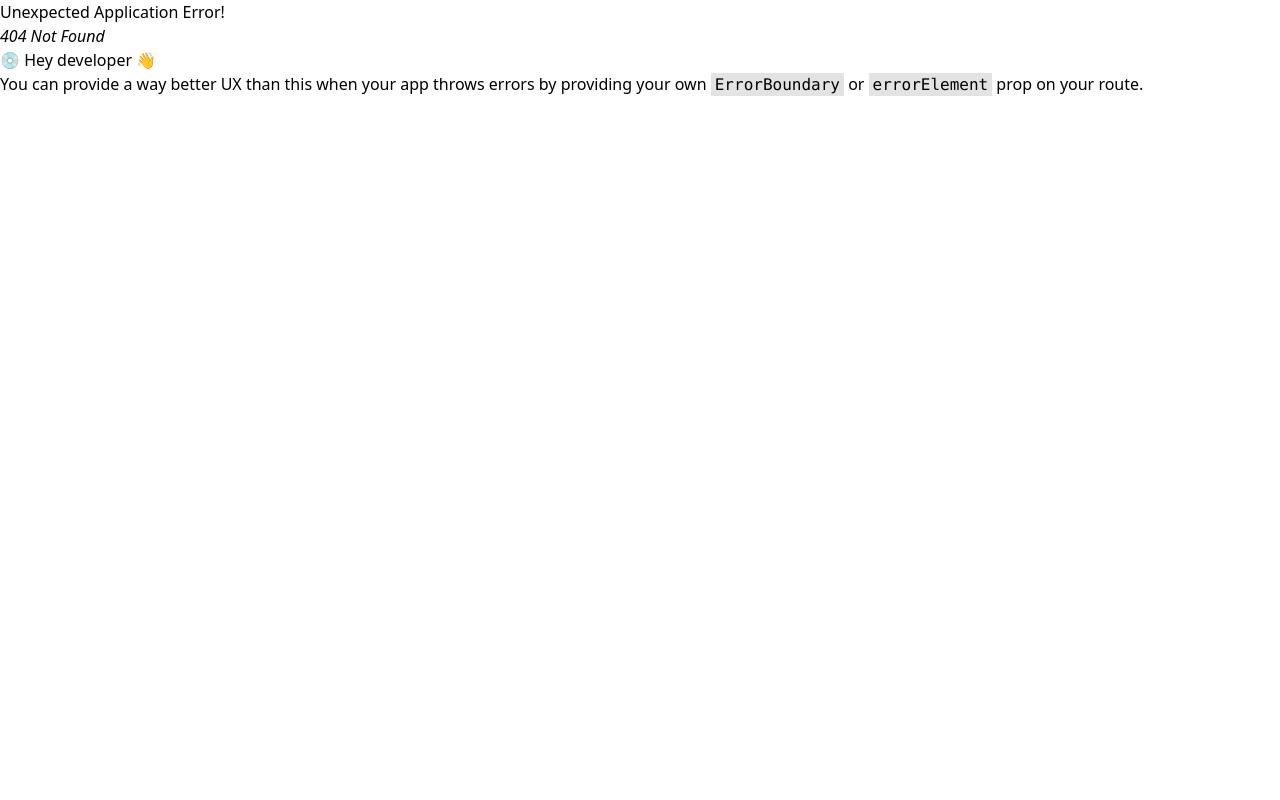
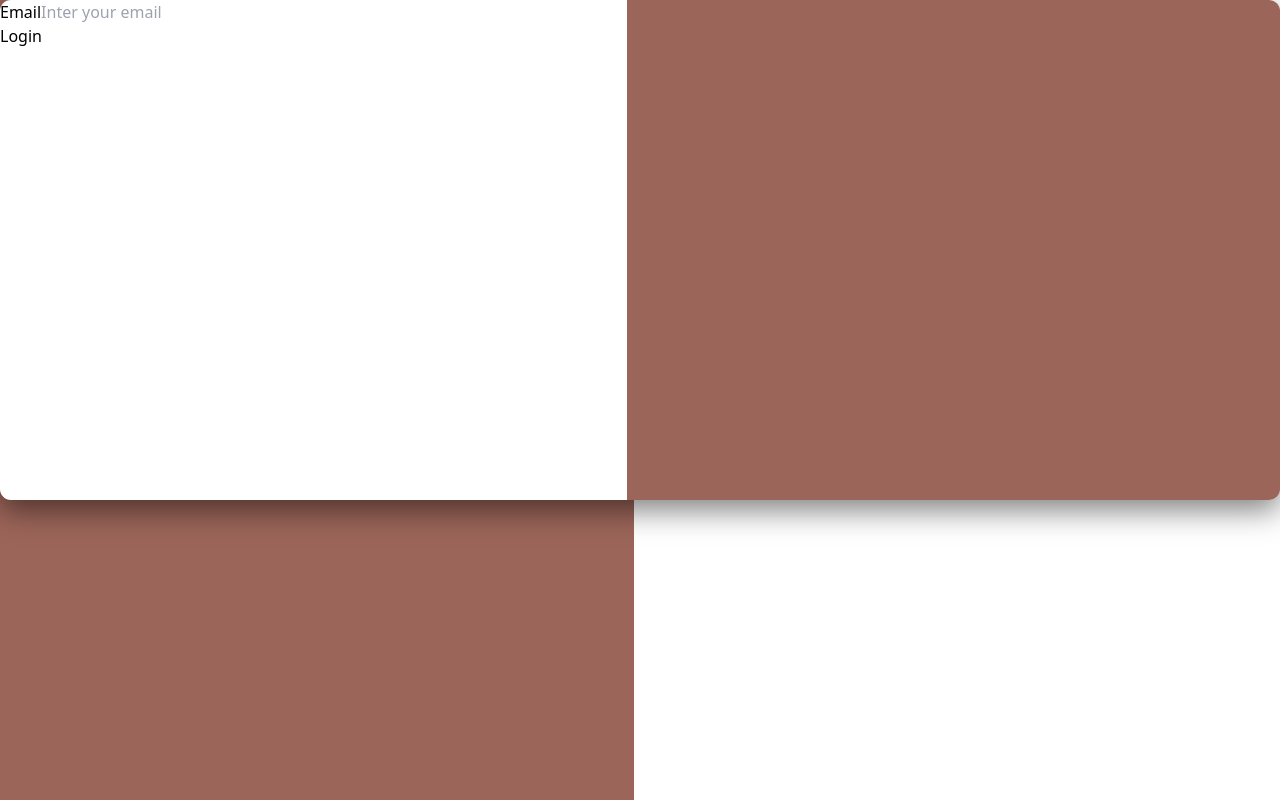
Before and after one commit to Jakbaraliyevv/AllProject, a React (Vite) app: page /getemail in a window 1280 px wide. Before the commit this address had no page. Built offline with nearby package versions, Linux system fonts and the light colour scheme.

Commit message:
login email finish

```diff
--- /dev/null
+++ b/src/components/auth/getemail/index.tsx
@@ -0,0 +1,194 @@
+import { useState } from "react";
+import { useAxios } from "../../../hooks/axios";
+import notificationApi from "../../../generic/notificition";
+import { LoadingOutlined } from "@ant-design/icons";
+import { useNavigate } from "react-router-dom";
+
+function GetEmail() {
+  const [email, setEmail] = useState("");
+  const [loading, setLoading] = useState(false);
+  const axios = useAxios();
+  const notify = notificationApi();
+  const navigate = useNavigate();
+
+  const validateEmail = (email: string) => {
+    const emailRegex = /^[^\s@]+@[^\s@]+\.[^\s@]+$/;
+    return emailRegex.test(email);
+  };
+  const getData = (e: React.FormEvent) => {
+    e.preventDefault();
+
+    if (!email) {
+      notify({ type: "full" });
+      return;
+    }
+
+    if (!validateEmail(email)) {
+      notify({ type: "forma" });
+      return;
+    }
+
+    setLoading(true);
+
+    axios({
+      url: "/reset-password",
+      method: "POST",
+      data: { email },
+    })
+      .then((data) => {
+        console.log(data);
+        notify({ type: "emaill" });
+        navigate("/verify");
+      })
+      .catch((error) => {
+        console.log(error);
+        notify({ type: "notEmail" });
+      })
+      .finally(() => setLoading(false));
+  };
+
+  return (
+    <section className="bgcolor">
+      <div className=" w-[90%] m-auto flex items-center justify-center h-full">
+        <div className="bgcolorKichik w-[60%]">
+          <div className="flex items-center justify-center w-[50%] p-9 h-full">
+            <form className="flex w-full  items-center justify-center flex-col gap-5">
+              <div className="flex flex-col gap-2 w-full ">
+                <label className="text-[17px] font-medium text-[#9c6559]">
+                  Email
+                </label>
+                <input
+                  required
+                  onChange={(e) => setEmail(e.target.value)}
+                  className="w-full border-[2px] border-[#9c6559] rounded-[6px] outline-none p-1"
+                  type="email"
+                  placeholder="Inter your email"
+                />
+              </div>
+
+              <button
+                onClick={(e) => getData(e)}
+                disabled={loading}
+                className={`w-full bg-[#9c6559] text-[#FFF] p-1.5 rounded-[6px] mt-4 transition-all duration-300 ${
+                  loading
+                    ? "opacity-50 cursor-not-allowed"
+                    : "hover:bg-[#854b41] opacity-100"
+                }`}
+              >
+                {loading ? <LoadingOutlined /> : "Login"}
+              </button>
+            </form>
+          </div>
+        </div>
+      </div>
+    </section>
+  );
+}
+
+export default GetEmail;
+
+// import { useState } from "react";
+// import { useAxios } from "../../../hooks/axios";
+// import notificationApi from "../../../generic/notificition";
+// import { LoadingOutlined } from "@ant-design/icons";
+// import { useNavigate } from "react-router-dom";
+
+// function GetEmail() {
+//   const [email, setEmail] = useState("");
+//   const [error, setError] = useState("");
+//   const [loading, setLoading] = useState(false);
+//   const axios = useAxios();
+//   const notify = notificationApi();
+//   const navigate = useNavigate();
+
+//   const validateEmail = (email: string) => {
+//     const emailRegex = /^[^\s@]+@[^\s@]+\.[^\s@]+$/;
+//     return emailRegex.test(email);
+//   };
+
+//   const handleChange = (e: React.ChangeEvent<HTMLInputElement>) => {
+//     const value = e.target.value;
+//     setEmail(value);
+
+//     if (!validateEmail(value)) {
+//       setError("Noto‘g‘ri email formati!");
+//     } else {
+//       setError("");
+//     }
+//   };
+
+//   const getData = (e: React.FormEvent) => {
+//     e.preventDefault();
+
+//     if (!email) {
+//       notify({ type: "full" });
+//       return;
+//     }
+
+//     if (!validateEmail(email)) {
+//       notify({ type: "notEmail" });
+//       return;
+//     }
+
+//     setLoading(true);
+
+//     axios({
+//       url: "/reset-password",
+//       method: "POST",
+//       data: { email },
+//     })
+//       .then((data) => {
+//         console.log(data);
+//         notify({ type: "emaill" });
+//         navigate("/verify");
+//       })
+//       .catch((error) => {
+//         console.log(error);
+//         notify({ type: "notEmail" });
+//       })
+//       .finally(() => setLoading(false));
+//   };
+
+//   return (
+//     <section className="bgcolor">
+//       <div className="w-[90%] m-auto flex items-center justify-center h-full">
+//         <div className="bgcolorKichik w-[60%]">
+//           <div className="flex items-center justify-center w-[50%] p-9 h-full">
+//             <form className="flex w-full items-center justify-center flex-col gap-5">
+//               <div className="flex flex-col gap-2 w-full">
+//                 <label className="text-[17px] font-medium text-[#9c6559]">
+//                   Email
+//                 </label>
+//                 <input
+//                   required
+//                   onChange={handleChange}
+//                   value={email}
+//                   className={`w-full border-[2px] ${
+//                     error ? "border-red-500" : "border-[#9c6559]"
+//                   } rounded-[6px] outline-none p-1`}
+//                   type="email"
+//                   placeholder="Enter your email"
+//                 />
+//                 {error && <span className="text-red-500 text-sm">{error}</span>}
+//               </div>
+
+//               <button
+//                 onClick={getData}
+//                 disabled={loading}
+//                 className={`w-full bg-[#9c6559] text-[#FFF] p-1.5 rounded-[6px] mt-4 transition-all duration-300 ${
+//                   loading
+//                     ? "opacity-50 cursor-not-allowed"
+//                     : "hover:bg-[#854b41] opacity-100"
+//                 }`}
+//               >
+//                 {loading ? <LoadingOutlined /> : "Login"}
+//               </button>
+//             </form>
+//           </div>
+//         </div>
+//       </div>
+//     </section>
+//   );
+// }
+
+// export default GetEmail;
--- a/src/components/auth/login/index.tsx
+++ b/src/components/auth/login/index.tsx
@@ -2,13 +2,14 @@ import { useState } from "react";
 import { FaEye, FaEyeSlash } from "react-icons/fa";
 import { LoginType } from "../../../types";
 import { useAxios } from "../../../hooks/axios";
-import { notification } from "antd";
 import { useNavigate } from "react-router-dom";
 import { LoadingOutlined } from "@ant-design/icons";
+import notificationApi from "../../../generic/notificition";
 
 function Login() {
   const axios = useAxios();
   const navigate = useNavigate();
+  const notify = notificationApi();
   const [loading, setLoading] = useState(false);
   const [showPassword, setShowPassword] = useState(false);
   const labelStyle = "text-[17px] font-medium text-[#9c6559]";
@@ -17,7 +18,10 @@ function Login() {
 
   const [email, setEmail] = useState("");
   const [password, setPassword] = useState("");
-
+  const validateEmail = (email: string) => {
+    const emailRegex = /^[^\s@]+@[^\s@]+\.[^\s@]+$/;
+    return emailRegex.test(email);
+  };
   const getData = (e: React.FormEvent) => {
     e.preventDefault();
 
@@ -25,15 +29,18 @@ function Login() {
       email: email,
       password: password,
     };
+
+    if (!email || !password) {
+      notify({ type: "full" });
+      return;
+    }
+
+    if (!validateEmail(email)) {
+      notify({ type: "forma" });
+      return;
+    }
     setLoading(true);
 
-    if (!email || !password) {
-      console.log(email, password, "eorr");
-      console.log("salom");
-      notification.error({
-        message: "Iltimos, barcha maydonlarni to‘ldiring!",
-      });
-    }
     axios({
       url: "/sign-in",
       method: "POST",
@@ -42,9 +49,13 @@ function Login() {
       .then((data) => {
         console.log(data.data, "data");
         localStorage.setItem("token", data.data.token);
+        notify({ type: "login" });
         navigate("/");
       })
-      .catch((error) => console.log(error))
+      .catch((error) => {
+        console.log(error);
+        notify({ type: "notEmail2" });
+      })
       .finally(() => {
         setLoading(false);
       });
@@ -99,7 +110,7 @@ function Login() {
         </button>
 
         <h3
-          onClick={() => navigate("/verify")}
+          onClick={() => navigate("/getemail")}
           className="text-center mt-7 font-medium text-[#9c6559] cursor-pointer"
         >
           Forgot password
--- a/src/generic/notificition/index.tsx
+++ b/src/generic/notificition/index.tsx
@@ -5,9 +5,30 @@ type NotificationType = string;
 const notificationApi = () => {
   const notify = ({ type }: { type: NotificationType }) => {
     switch (type) {
-      case "error":
+      case "full":
         return notification.error({
           message: "ILtimos barcha bo'shliqlarni to'ldiring",
+        });
+      case "login":
+        return notification.success({
+          message: "Ro'yxatdan muvoffaqqiyatli o'tdingiz",
+        });
+
+      case "emaill":
+        return notification.success({
+          message: "Emailga tasdiqlash codi yuborildi!",
+        });
+      case "notEmail":
+        return notification.error({
+          message: "Email topilmadi!",
+        });
+      case "notEmail2":
+        return notification.error({
+          message: "Email yoki parol xato!",
+        });
+      case "forma":
+        return notification.error({
+          message: "Email formati noto'g'ri!",
         });
 
       default:
--- a/src/root/index.tsx
+++ b/src/root/index.tsx
@@ -2,6 +2,7 @@ import { createBrowserRouter } from "react-router-dom";
 import Home from "../pages/home";
 import AuthComponents from "../components/auth";
 import Verify from "../components/auth/verify";
+import GetEmail from "../components/auth/getemail";
 
 const root = createBrowserRouter([
   {
@@ -13,6 +14,10 @@ const root = createBrowserRouter([
     element: <AuthComponents />,
   },
   {
+    path: "/getemail",
+    element: <GetEmail />,
+  },
+  {
     path: "/verify",
     element: <Verify />,
   },
```
Also changed, not shown: package.json (+4 -4 lines), 1 other file (tests, documents, lock files or other folders).
